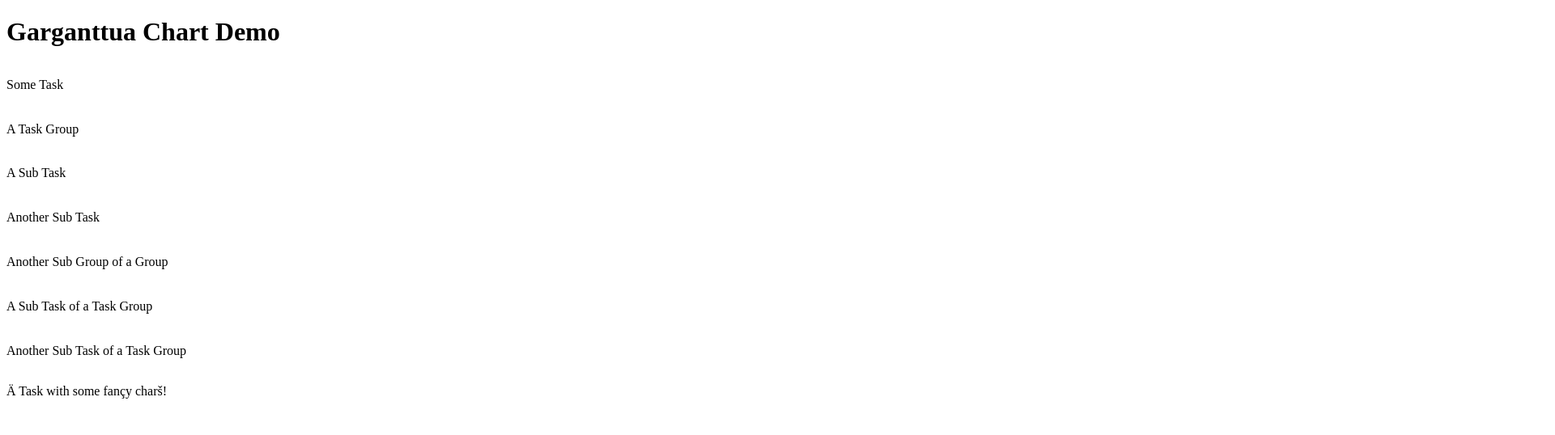
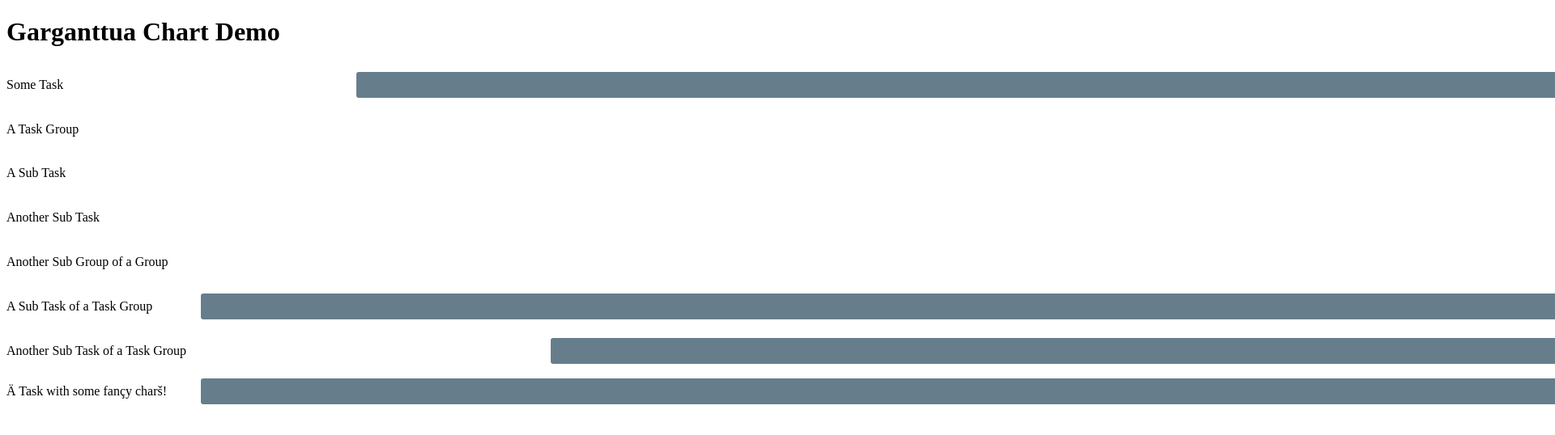
Before and after one commit to mechanoid/garganttua, a website with bundled scripts: page demo/dynamic.html in a window 1280 px wide. Shown: the top 538 px of the page at 81% size, 1920 px wide, since content can reach past the window. Built offline with nearby package versions, Linux system fonts and the light colour scheme.

Commit message:
rendering task schedules based on dates

```diff
--- a/demo/data.json
+++ b/demo/data.json
@@ -1,7 +1,9 @@
 [
   {
     "type": "task",
-    "description": "Some Task"
+    "description": "Some Task",
+    "start": "2020-12-05",
+    "end": "2021-02-20"
   },
   {
     "type": "group",
@@ -9,11 +11,15 @@
     "tasks": [
       {
         "type": "task",
-        "description": "A Sub Task"
+        "description": "A Sub Task",
+        "start": "2021-01-15",
+        "end": "2021-04-30"
       },
       {
         "type": "task",
-        "description": "Another Sub Task"
+        "description": "Another Sub Task",
+        "start": "2021-01-05",
+        "end": "2021-01-20"
       },
       {
         "type": "group",
@@ -21,11 +27,15 @@
         "tasks": [
           {
             "type": "task",
-            "description": "A Sub Task of a Task Group"
+            "description": "A Sub Task of a Task Group",
+            "start": "2020-12-01",
+            "end": "2020-12-05"
           },
           {
             "type": "task",
-            "description": "Another Sub Task of a Task Group"
+            "description": "Another Sub Task of a Task Group",
+            "start": "2020-12-10",
+            "end": "2020-12-12"
           }
         ]
       }
@@ -33,6 +43,8 @@
   },
   {
     "type": "task",
-    "description": "Ä Task with some fançy charš!"
+    "description": "Ä Task with some fançy charš!",
+    "start": "2020-08-12",
+    "end": "2021-01-15"
   }
 ]
--- a/lib/gantt-chart-element.ts
+++ b/lib/gantt-chart-element.ts
@@ -16,8 +16,6 @@ export class GanttChartElement extends HTMLElement {
   }
 
   async connectedCallback (): Promise<void> {
-    console.log(this.daysFromDates)
-
     this.provideConfigAsCSSProps()
 
     if (this.src) {
@@ -31,7 +29,7 @@ export class GanttChartElement extends HTMLElement {
   }
 
   provideConfigAsCSSProps (): void {
-    this.style.setProperty('--day-count', (this.days ? this.days : this.daysFromDates).toString())
+    this.style.setProperty('--grid-columns', this.columnCount.toString())
     this.style.setProperty('--group-children-visibility', this.collapsable ? 'hidden' : 'visible')
   }
 
@@ -45,22 +43,16 @@ export class GanttChartElement extends HTMLElement {
     return end ? endOfMonth(end) : null // let's use full month for the general chart view (maybe worth a config param)
   }
 
+  get columnCount () : number { // alias for daysFromDates related to grid columns
+    return this.daysFromDates + 2
+  }
+
   get daysFromDates (): number {
     if (!!this.start && !!this.end) {
       return differenceInDays(this.end, this.start)
     }
 
     throw new Error('no start/end date provided. Cannot accumulate days from dates.')
-  }
-
-  get days (): number | null {
-    const days = this.getAttribute('days')
-
-    if (days) {
-      return parseInt(days)
-    }
-
-    return null
   }
 
   get groups (): string {
--- a/lib/task-element.ts
+++ b/lib/task-element.ts
@@ -1,4 +1,5 @@
 import { Task } from './task-list.js'
+import { TaskScheduleElement } from './task-schedule-element.js'
 
 const buildTaskDescription = (text: string): HTMLParagraphElement => {
   const is = 'garganttua-task-description'
@@ -10,12 +11,15 @@ const buildTaskDescription = (text: string): HTMLParagraphElement => {
 
 export class TaskElement extends HTMLElement {
   static build (task: Task): TaskElement {
-    const element:TaskElement = document.createElement('garganttua-task') as TaskElement
+    const element = document.createElement('garganttua-task') as TaskElement
     const description = buildTaskDescription(task.description)
     element.appendChild(description)
+
     if (task.start && task.end) {
-      // TODO: provide schedule, based on start/end dates converted to grid-cols
+      const schedule = TaskScheduleElement.build(task)
+      element.appendChild(schedule)
     }
+
     return element
   }
 }
--- a/lib/task-list.ts
+++ b/lib/task-list.ts
@@ -3,8 +3,8 @@ import { z } from 'zod'
 export interface Task {
   type: string
   description: string
-  start?: Date
-  end?: Date
+  start?: string
+  end?: string
 }
 
 export interface TaskGroup {
@@ -15,11 +15,14 @@ export interface TaskGroup {
 
 export type TaskList = Array<Task|TaskGroup>
 
+const dateFormat = /^\d\d\d\d-\d\d-\d\d$/
+const dateFormatErrorMessage = 'the task date format needs to be YYYY-mm-dd'
+
 const Task: z.ZodSchema<Task> = z.object({
   type: z.literal('task'),
   description: z.string(),
-  start: z.date().optional(),
-  end: z.date().optional()
+  start: z.string().regex(dateFormat, dateFormatErrorMessage).optional(),
+  end: z.string().regex(dateFormat, dateFormatErrorMessage).optional()
 })
 
 const TaskGroup: z.ZodSchema<TaskGroup> = z.lazy(() =>
@@ -32,7 +35,7 @@ const TaskGroup: z.ZodSchema<TaskGroup> = z.lazy(() =>
 
 const TaskList: z.ZodSchema<TaskList> = z.array(Task.or(TaskGroup))
 
-const parse = (input: Record<string, unknown>): TaskList => TaskList.parse(input)
+const parse = async (input: Record<string, unknown>): Promise<TaskList> => TaskList.parseAsync(input)
 
 export const load = async (src: string): Promise<TaskList> => {
   if (!src) {
--- a/lib/task-schedule-element.ts
+++ b/lib/task-schedule-element.ts
@@ -1,20 +1,108 @@
+import { parseISO, differenceInDays } from 'date-fns'
+import { GanttChartElement } from './gantt-chart-element.js'
+import { Task } from './task-list.js'
+
+const dateToGridStartCol = (date: Date, startDate: Date, rangeLength: number):number => {
+  const dateDifference = differenceInDays(date, startDate)
+  if (dateDifference < 0) {
+    return 0
+  } else if (dateDifference > rangeLength) {
+    return rangeLength
+  }
+
+  return dateDifference
+}
+
+const dateToGridEndCol = (date: Date, endDate: Date, rangeLength: number):number => {
+  const dateDifference = differenceInDays(endDate, date)
+
+  if (dateDifference < 0) {
+    return rangeLength
+  } else if (dateDifference > rangeLength) {
+    return 0
+  }
+
+  return dateDifference
+}
+
 export class TaskScheduleElement extends HTMLElement {
+  ganttChart?: GanttChartElement
+  task?:Task
+  private _startDate?: string | Date
+  private _endDate?: string | Date
+
   connectedCallback (): void {
+    this.ganttChart = this.closest('garganttua-gantt-chart') as GanttChartElement
+    console.log(this.task?.description, this.start, this.end)
+
     this.provideConfigAsCSSProps()
   }
 
   provideConfigAsCSSProps (): void {
-    if (this.start && this.end) {
-      this.style.setProperty('--schedule-start', this.start)
-      this.style.setProperty('--schedule-end', this.end)
+    if (this.start !== null && this.end !== null) {
+      this.style.setProperty('--schedule-start', (this.start + 2).toString())
+      this.style.setProperty('--schedule-end', (this.end + 2).toString())
     }
   }
 
-  get start (): string | null {
-    return this.getAttribute('start')
+  get start (): number {
+    if (this.startDate) {
+      if (this.ganttChart?.start && this.ganttChart?.end) {
+        return dateToGridStartCol(this.startDate as Date, this.ganttChart.start, this.ganttChart.columnCount)
+      }
+
+      throw new Error('no start/end for gantt-chart defined')
+    }
+
+    throw new Error('no start date defined for task')
   }
 
-  get end (): string | null {
-    return this.getAttribute('end')
+  get end (): number {
+    if (this.endDate) {
+      if (this.ganttChart?.start && this.ganttChart?.end) {
+        return dateToGridEndCol(this.endDate as Date, this.ganttChart.end, this.ganttChart.columnCount)
+      }
+
+      throw new Error('no start/end for gantt-chart defined')
+    }
+
+    throw new Error('no start date defined for task')
+  }
+
+  get startDate (): string | Date {
+    if (!this._startDate && this.hasAttribute('start')) {
+      this._startDate = parseISO(this.getAttribute('start') as string)
+    }
+
+    return this._startDate as Date
+  }
+
+  set startDate (unparsed: string | Date) {
+    this._startDate = (unparsed instanceof Date) ? unparsed : parseISO(unparsed)
+  }
+
+  get endDate (): string | Date {
+    if (!this._endDate && this.hasAttribute('end')) {
+      this._endDate = parseISO(this.getAttribute('end') as string)
+    }
+
+    return this._endDate as Date
+  }
+
+  set endDate (unparsed: string | Date) {
+    this._endDate = (unparsed instanceof Date) ? unparsed : parseISO(unparsed)
+  }
+
+  static build (task: Task): TaskScheduleElement {
+    const element = document.createElement('garganttua-task-schedule') as TaskScheduleElement
+    element.task = task
+    if (task.start) {
+      element.startDate = task.start
+    }
+
+    if (task.end) {
+      element.endDate = task.end
+    }
+    return element
   }
 }
```
Also changed, not shown: demo/static.html (+10 -10 lines), lib/schedule-element.ts (deleted).
